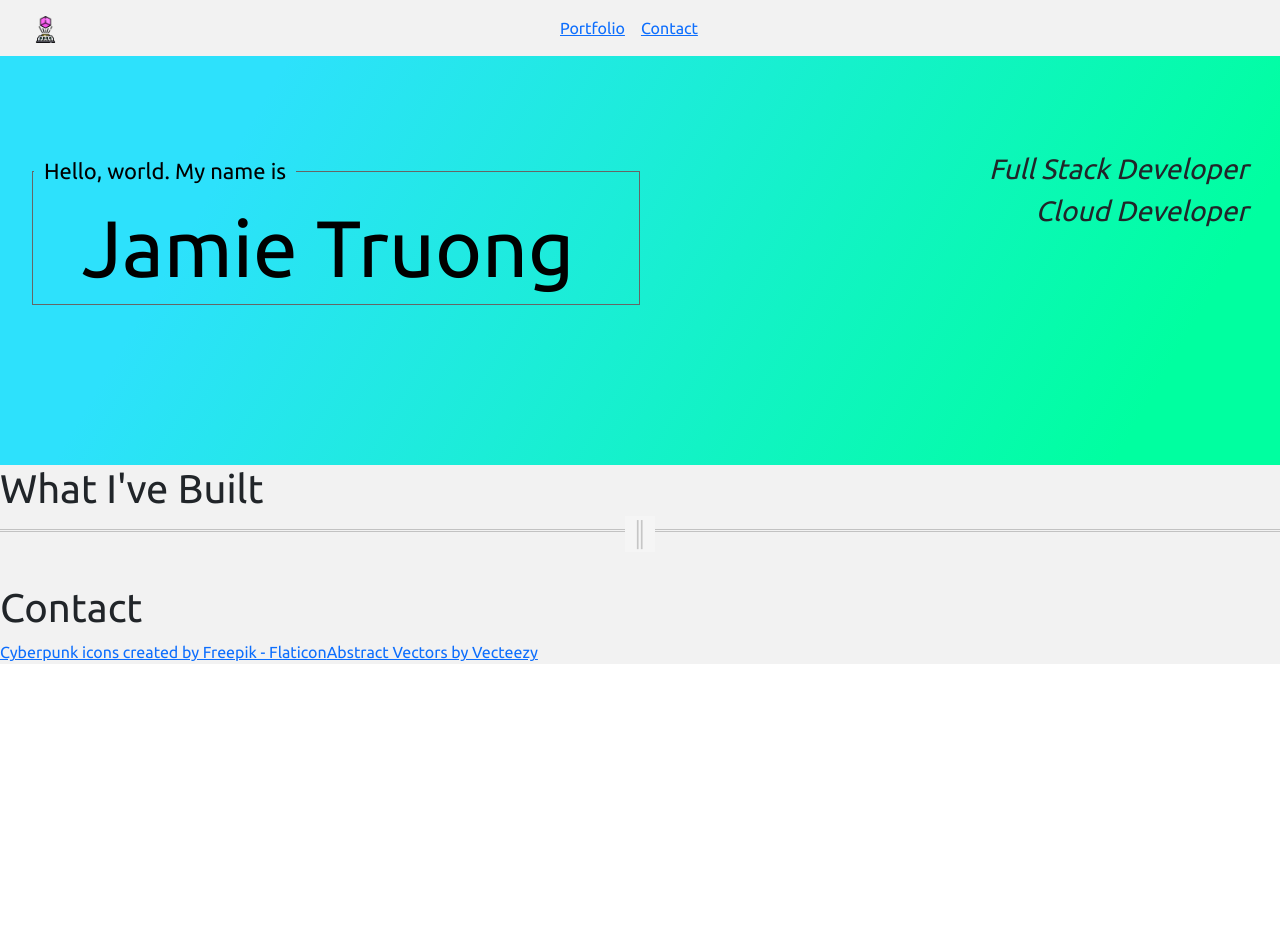
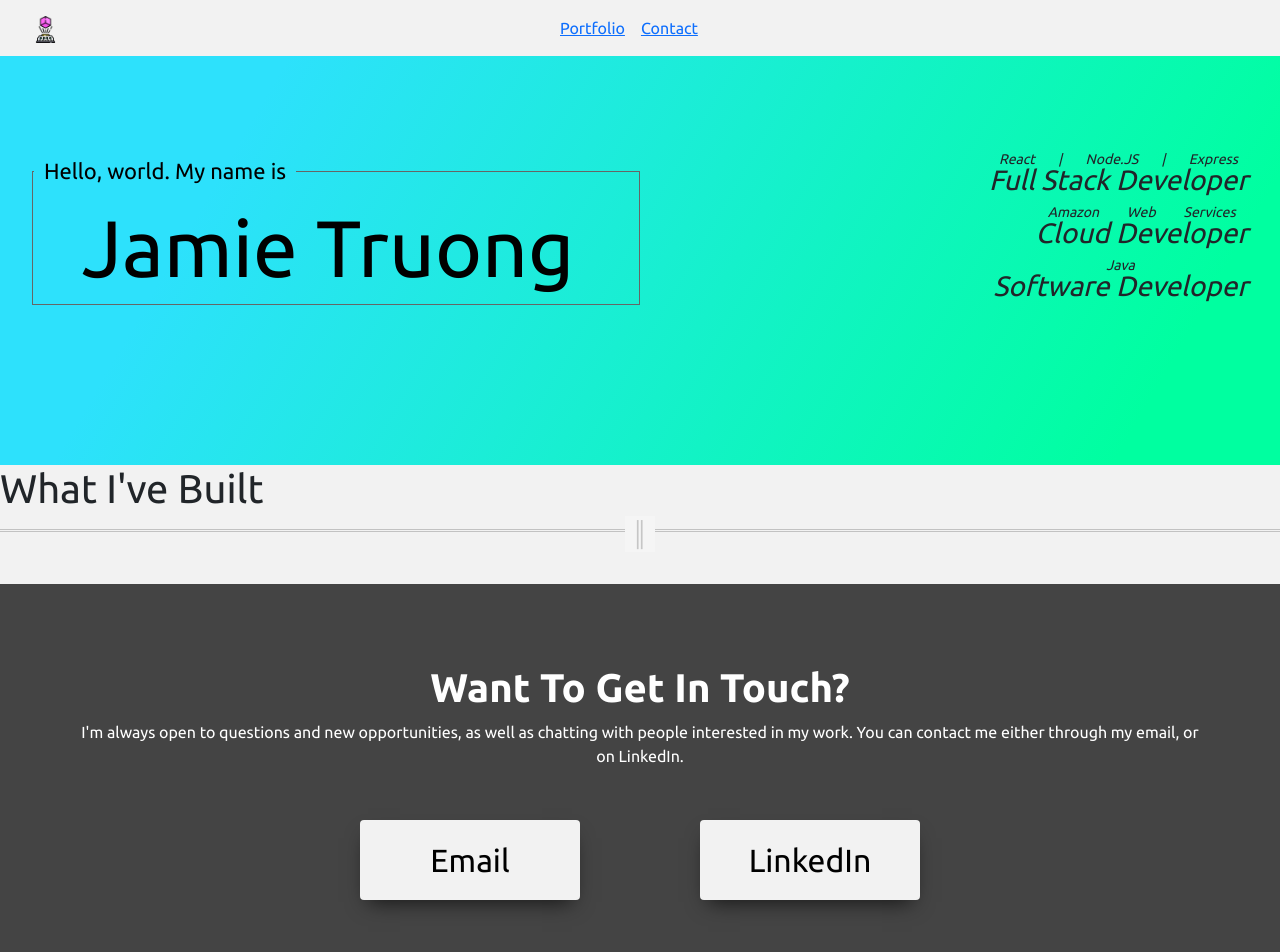
Before and after one commit to JamTru/JamieTruongWebsite, a React (Create React App) app: page / in a window 1280 px wide. Shown: the top 952 px of the page. Before the commit the page ends 800 px from the top, so only its background shows below. Built offline with nearby package versions, Linux system fonts and the light colour scheme.

Commit message:
Added Contact Buttons to Contact Area Stylised Contact Section Added Animations to the Contact buttons Added Additional Words to Profile

```diff
--- /dev/null
+++ b/src/Components/Contact.css
@@ -0,0 +1,79 @@
+#contact {
+  background-color: #444444;
+  padding-top: 5rem;
+  padding-bottom:5rem;
+}
+#contact h1 {
+  color: white;
+  text-align: center;
+}
+#contact p {
+  color:white;
+  text-align: center;
+  padding-left: 5rem;
+  padding-right: 5rem;
+  font-size: 1rem;
+}
+.buttonGrid {
+  display:flex;
+  align-items:center;
+  justify-content: center;
+  gap: 3rem;
+}
+/*Button styling and transition animations taken from https://dev.to/grohit/showing-icon-on-hover-in-button-29me*/
+button {
+  border-radius: 4px;
+  background-color: #f2f2f2;
+  border: none;
+  color: #fff;
+  text-align: center;
+  font-size: 32px;
+  padding: 16px;
+  width: 220px;
+  transition: all 0.5s;
+  cursor: pointer;
+  margin: 36px;
+  box-shadow: 0 10px 20px -8px rgba(0, 0, 0,.7);
+}
+
+button {
+  cursor: pointer;
+  display: inline-block;
+  position: relative;
+  transition: 0.5s;
+}
+
+.email:after {
+  content: '📧';
+  position: absolute;
+  opacity: 0;
+  top: 14px;
+  right: -20px;
+  transition: 0.5s;
+}
+.linkedin:after {
+  content: '💬';
+  position: absolute;
+  opacity: 0;
+  top: 14px;
+  right: -20px;
+  transition: 0.5s;
+}
+
+button:hover{
+  padding-right: 24px;
+  padding-left:8px;
+}
+
+button:hover:after {
+  opacity: 1;
+  right: 10px;
+}
+
+button a {
+  outline:none;
+  text-decoration: none;
+  font-size: 2rem;
+  color: black;
+  font-family: 'Ubuntu';
+}
--- a/src/Components/Contact.js
+++ b/src/Components/Contact.js
@@ -1,7 +1,14 @@
+import './Contact.css';
 const Contact = () => {
   return (
     <div id="contact">
-      <h1>Contact</h1>
+      <h1><b>Want To Get In Touch?</b></h1>
+      <p>I'm always open to questions and new opportunities, as well as chatting with people interested in my work. You can contact me either through my email, or on LinkedIn.</p>
+      <div className="buttonGrid">
+        <button className="email"><a href="mailto:truongjamie4@gmail.com">Email</a></button>
+        <button className="linkedin"><a href="https://www.linkedin.com/in/jamie-truong-melb/" target="_blank" rel="noopener noreferrer">LinkedIn</a></button>
+        {/*The rel tag within anchor is to prevent tabnapping from occuring with this webpage.*/}
+      </div>
     </div>
   );
 };
--- a/src/Components/Profile.js
+++ b/src/Components/Profile.js
@@ -12,8 +12,9 @@ const Profile = () => {
         </div>
       </div>
       <div className="columnRight">
-        <h3><i>Full Stack Developer</i></h3>
-        <h3><i>Cloud Developer</i></h3>
+        <h3><i><ruby>Full Stack Developer<rt>React | Node.JS | Express</rt></ruby></i></h3>
+        <h3><i><ruby>Cloud Developer<rt>Amazon Web Services</rt></ruby></i></h3>
+        <h3><i><ruby>Software Developer<rt>Java</rt></ruby></i></h3>
       </div>
     </div>
   );
```
